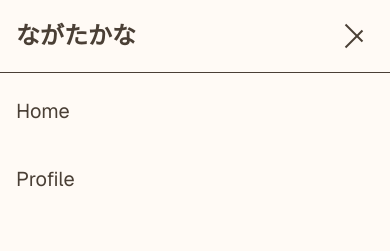
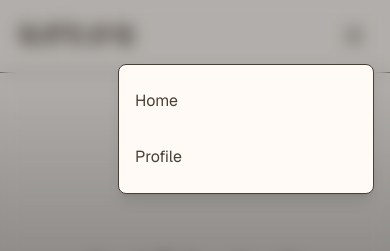
Before and after one commit to ngtkana/ngtkana-com, a Next.js app: page / in a window 390 px wide. Both pictures are taken after a click on the button "Toggle menu". Shown: the top 251 px of the page. Built offline with nearby package versions, Linux system fonts and the light colour scheme.

Commit message:
compact mobileNav

```diff
--- a/src/app/components/MobileNav.tsx
+++ b/src/app/components/MobileNav.tsx
@@ -35,32 +35,24 @@ export default function MobileNav() {
         ></span>
       </button>
 
-      {/* Mobile Menu Overlay */}
+      {/* Background Overlay */}
+      {isOpen && (
         <div
-        className={`fixed inset-0 z-50 bg-background transition-transform duration-300 ease-in-out ${
-          isOpen ? "translate-x-0" : "translate-x-full"
+          className="fixed inset-0 bg-black/30 z-40 backdrop-blur-sm"
+          onClick={toggleMenu}
+        ></div>
+      )}
+
+      {/* Mobile Menu Dropdown */}
+      <div
+        className={`absolute top-12 right-0 w-64 z-50 bg-background rounded-lg shadow-lg border border-border overflow-hidden transition-all duration-300 ease-in-out ${
+          isOpen
+            ? "opacity-100 scale-100"
+            : "opacity-0 scale-95 pointer-events-none"
         }`}
       >
-        <div className="flex flex-col h-full">
-          <div className="flex justify-between items-center p-4 border-b border-border">
-            <Link
-              href="/"
-              className="text-2xl font-bold"
-              onClick={() => setIsOpen(false)}
-            >
-              ながたかな
-            </Link>
-            <button
-              onClick={toggleMenu}
-              className="flex flex-col justify-center items-center w-10 h-10 space-y-1.5 focus:outline-none"
-              aria-label="Close menu"
-            >
-              <span className="block w-6 h-0.5 bg-foreground rotate-45"></span>
-              <span className="block w-6 h-0.5 bg-foreground -rotate-45 -mt-0.5"></span>
-            </button>
-          </div>
-          <nav className="flex-1 p-4">
-            <ul className="flex flex-col space-y-6 text-xl">
+        <nav className="p-4">
+          <ul className="flex flex-col space-y-4">
             <li>
               <Link
                 href="/"
@@ -83,6 +75,5 @@ export default function MobileNav() {
         </nav>
       </div>
     </div>
-    </div>
   );
 }
```
Lines whose indentation alone changed are shown as unchanged.
